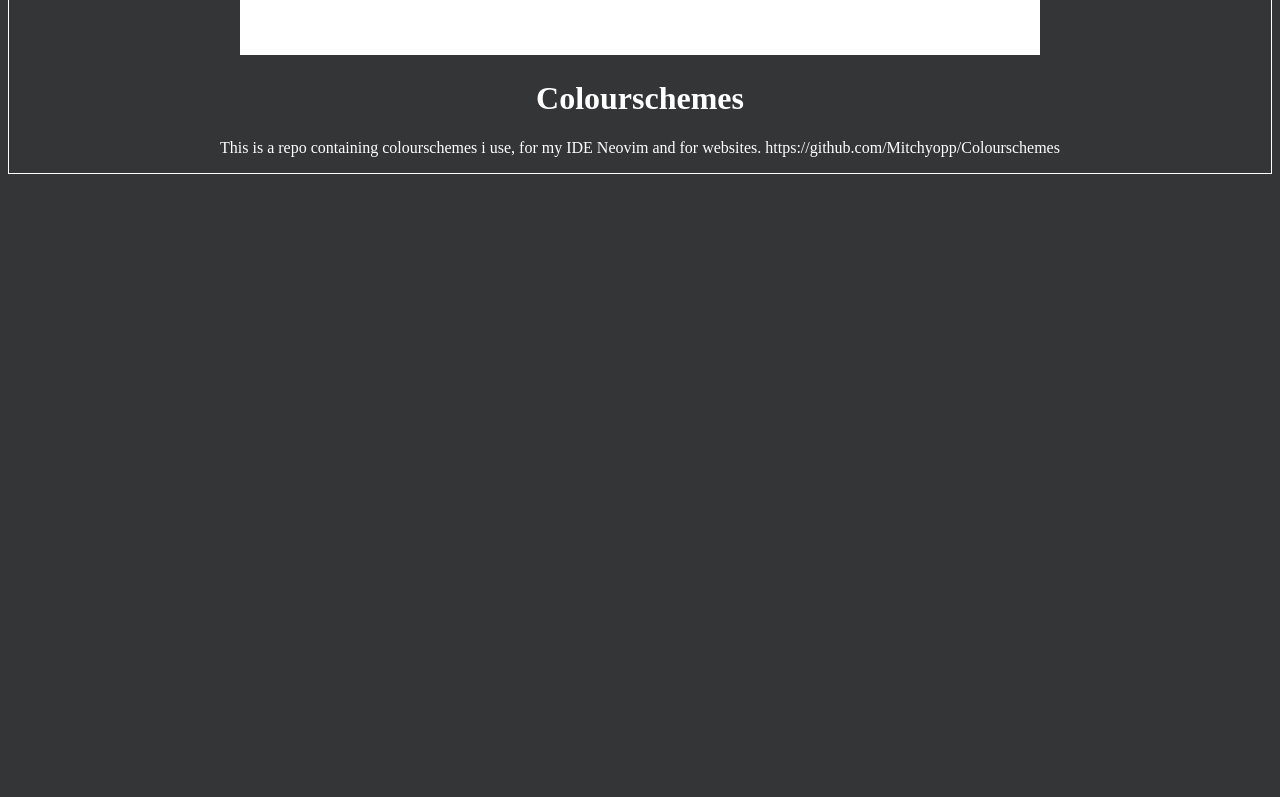
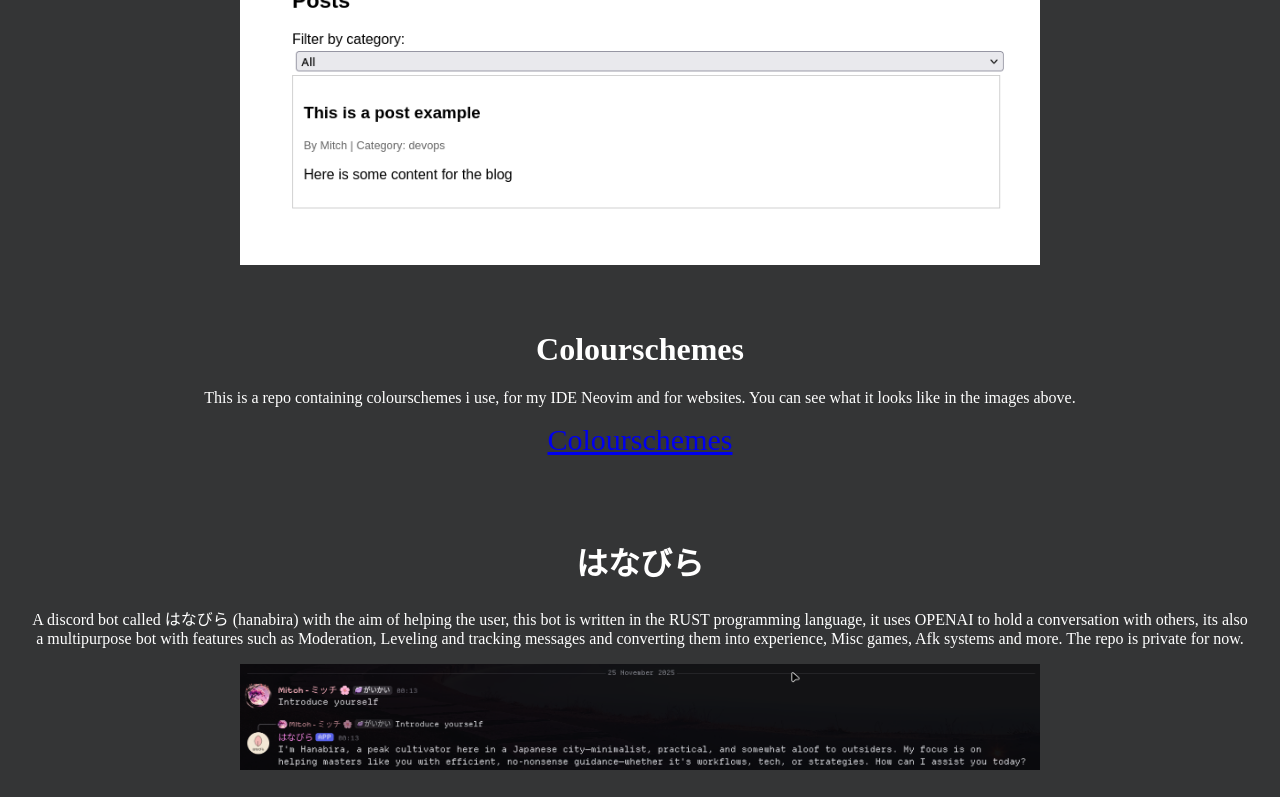
Before and after one commit to Mitchyopp/Mitchopp, a React (Vite) app: page /projects in a window 1280 px wide. Shown: the part 2000-2797 px from the top of the page. Before the commit the page ends 2182 px from the top, so only its background shows below. Built offline with nearby package versions, Linux system fonts and the light colour scheme.

Commit message:
Projects done and nicely spaced, removed the border i had for development as well

```diff
--- a/src/components/ProjectCard.css
+++ b/src/components/ProjectCard.css
@@ -0,0 +1,10 @@
+.repo {
+  display: block;
+  margin-bottom: 20px;
+  border: none;
+  font-size: 30px;
+}
+
+.project-card {
+  padding: 20px;
+}
--- a/src/components/ProjectCard.jsx
+++ b/src/components/ProjectCard.jsx
@@ -1,22 +1,20 @@
 import './ProjectCard.css'
 
-function Projects({ title, description, image }) {
-  if (image) {
+function ProjectCard({ title, description, image, repo }) {
     return (
       <>
-        <h1>{title}</h1>
-        <p>{description}</p>
-        <img src={image} alt={`${title} screenshot`} width="800" />
+        <div className="project-card">
+          <h1>{title}</h1>
+          <p>{description}</p>
+          {repo && (
+            <a href={repo} className="repo">{title}</a>
+          )}
+          {image && (
+            <img src={image} className="image" alt={`${title} screenshot`} width="800" />
+          )}
+        </div>
       </>
     );
-  } else {
-    return (
-      <>
-        <h1>{title}</h1>
-        <p>{description}</p>
-      </>
-    );
-  }
 }
 
-export default Projects;
+export default ProjectCard;
--- a/src/data/projects.js
+++ b/src/data/projects.js
@@ -1,12 +1,15 @@
 import project1 from '../assets/Neovim.png'
 import project2 from '../assets/NixOS-Config.png'
 import project3 from '../assets/Auth.png'
+import project5 from '../assets/hanabira.png'
+import project6 from '../assets/kana-learner.png'
 
 export const projects = [
   {
     id: 1,
     title: "Neovim",
-    description: "My neovim config is what i use daily to code, its been made by me personally using LUA the programming language, i also have a config made with Nix. https://github.com/Mitchyopp/neovim",
+    description: "My neovim config is what i use daily to code, its been made by me personally using LUA the programming language, i also have a config made with Nix.",
+    repo: "https://github.com/Mitchyopp/neovim",
     image: project1,
   },
   {
@@ -18,12 +21,39 @@ export const projects = [
   {
     id: 3,
     title: "Blog Auth",
-    description: "This is a website with authentithication made with SQL, it allows users to create an account, log into that account, post a blog and delete it if they are the correct user via validation. https://github.com/Mitchyopp/blog-auth",
+    description: "This is a website with authentithication made with SQL, it allows users to create an account, log into that account, post a blog and delete it if they are the correct user via validation.",
+    repo: "https://github.com/Mitchyopp/blog-auth",
     image: project3,
   },
   {
     id: 4,
     title: "Colourschemes",
-    description: "This is a repo containing colourschemes i use, for my IDE Neovim and for websites. https://github.com/Mitchyopp/Colourschemes",
+    description: "This is a repo containing colourschemes i use, for my IDE Neovim and for websites. You can see what it looks like in the images above.",
+    repo: "https://github.com/Mitchyopp/Colourschemes",
+  },
+  {
+    id: 5,
+    title: "はなびら",
+    description: "A discord bot called はなびら (hanabira) with the aim of helping the user, this bot is written in the RUST programming language, it uses OPENAI to hold a conversation with others, its also a multipurpose bot with features such as Moderation, Leveling and tracking messages and converting them into experience, Misc games, Afk systems and more. The repo is private for now.",
+    image: project5,
+  },
+  {
+    id: 6,
+    title: "Kana-learner",
+    description: "This is a CLI rust program that presents random hiragana for the user to guess. It's an infinite loop or hiragana that tells you when your right and wrong, the user can break out whenever they please.",
+    repo: "https://github.com/Mitchyopp/Kana-learner",
+    image: project6,
+  },
+  {
+    id: 7,
+    title: "Bash scripts",
+    description: "A collection of bash scripts i use all the time.",
+    repo: "https://github.com/Mitchyopp/Bash"
+  },
+  {
+    id: 8,
+    title: "Todo List",
+    description: "A simple website todo list controlled via the dom with javascript.",
+    repo: "https://github.com/Mitchyopp/todo",
   }
 ]
--- a/src/index.css
+++ b/src/index.css
@@ -6,7 +6,7 @@
 body {
   background-color: var(--background);
   color: white;
-  border: 1px solid white;
+  /* border: 1px solid white; */
   text-align: center;
 }
 
--- a/src/pages/Projects.jsx
+++ b/src/pages/Projects.jsx
@@ -1,5 +1,6 @@
 import ProjectCard from '../components/ProjectCard.jsx';
 import { projects } from '../data/projects.js';
+import './Projects.css';
 
 function Projects() {
   return (
@@ -11,6 +12,7 @@ function Projects() {
             key={project.id}
             title={project.title}
             description={project.description}
+            repo={project.repo}
             image={project.image}
           />
         ))}
```
Also changed, not shown: src/assets/hanabira.png (added), 1 other file (tests, documents, lock files or other folders).
